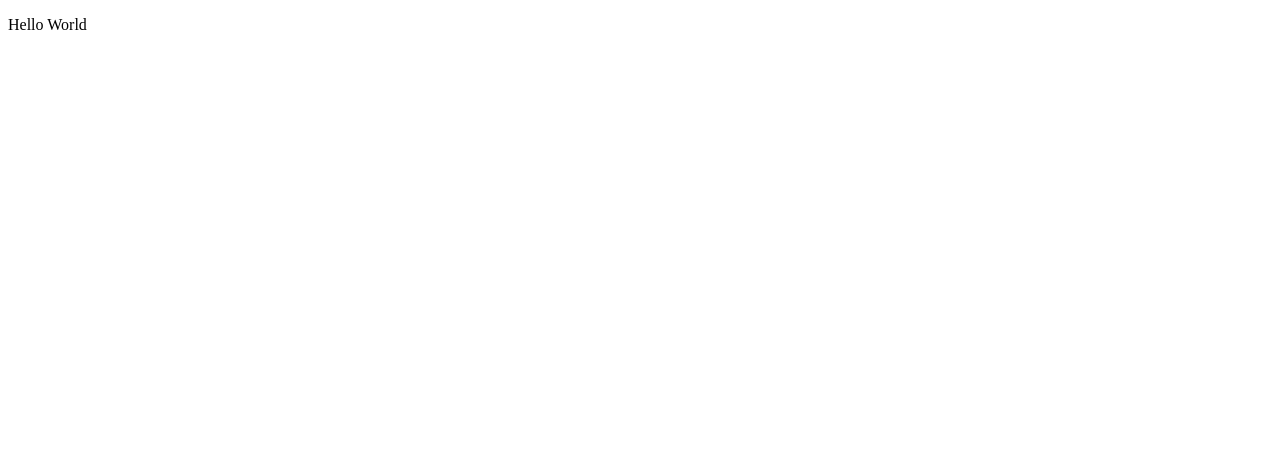
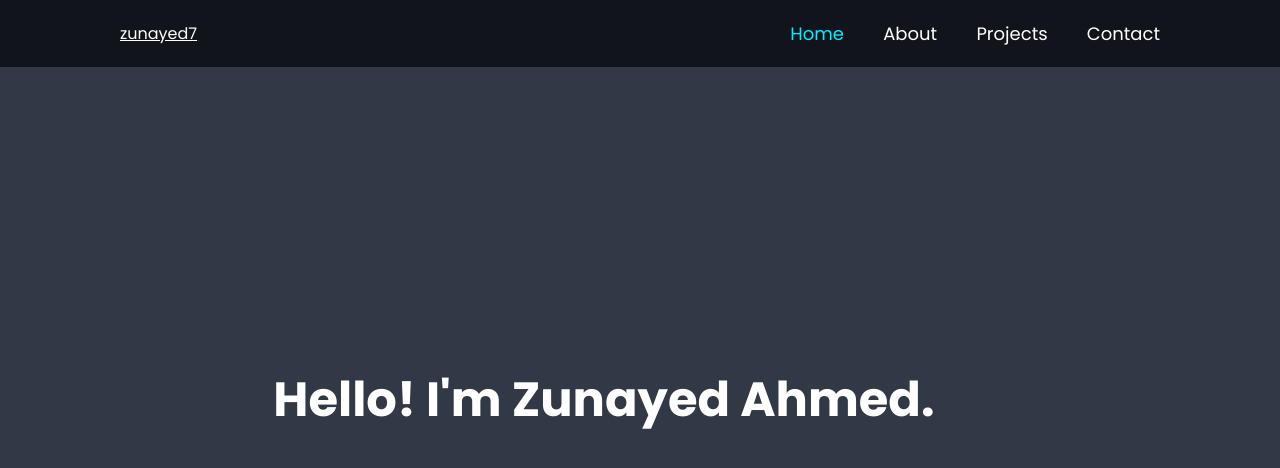
Before and after one commit to ZunayedAhmed7/Portfolio, a plain HTML site: page index.html in a window 1280 px wide. Drawn offline with Linux system fonts and the light colour scheme.

Commit message:
templates

```diff
--- a/index.html
+++ b/index.html
@@ -1,11 +1,72 @@
 <!DOCTYPE html>
 <html lang="en">
+
 <head>
     <meta charset="UTF-8">
     <meta name="viewport" content="width=device-width, initial-scale=1.0">
     <title>Document</title>
+    <link rel="stylesheet" href="styles.css">
 </head>
+
 <body>
-    <p>Hello World</p>
+    <header>
+        <a href="#" class="logo">zunayed7</a>
+        <nav>
+            <a href="#one">Home</a>
+            <a href="#two">About</a>
+            <a href="#three">Projects</a>
+            <a href="#four">Contact</a>
+        </nav>
+    </header>
+
+
+    <div class="container">
+
+        <section id="one">
+
+            <div class="aboutText">
+                <h1>Hello! I'm Zunayed Ahmed.</h1>
+            </div>
+            <!-- <p>2nd Year Software Engineering Student</p> -->
+
+
+        </section>
+
+
+        <section id="two">
+        <div class = aboutMe>
+            <h1>About Me</h1>
+            <p>I'm Zunayed Ahmed, a passionate software engineering student at Seneca
+                    Polytechnic in Toronto, Ontario. With a  foundation in Python, C++, and
+                    NodeJS, I specialize in web development, database management, and software
+                    engineering methodologies. I enjoy solving complex problems, building efficient software
+                solutions, and continuously learning about new technologies. My goal is to develop innovative and
+                user-friendly applications that enhance digital experiences.
+            </p>
+        </div>
+        <div class = "skill">
+            <h2>Key Skills</h2>
+            <ul>
+                <li>Programming Languages: Python, C++, NodeJS</li>
+                <li>Web Development: HTML, CSS, JavaScript, React</li>
+                <li>Database Management: SQL, SQLite</li>
+                <li>Cybersecurity & Encryption: Flask-Bcrypt, Cryptography</li>
+                <li>Software Development: Agile, Version Control (Git)</li>
+            </ul>
+        </div>
+
+        </section>
+
+        <section id="three">
+            <h1>Project</h1>
+        </section>
+
+        <section id="four">
+            <h1>Contact</h1>
+        </section>
+
+    </div>
+    <script src="script.js"></script>
 </body>
+
 </html>
--- /dev/null
+++ b/script.js
@@ -0,0 +1,16 @@
+let sections = document.querySelectorAll('section');
+let navLinks = document.querySelectorAll('header nav a');
+window.onscroll = () => {
+    sections.forEach(sec => {
+        let top = window.scrollY;
+        let offset = sec.offsetTop - 150;
+        let height = sec.offsetHeight;
+        let id = sec.getAttribute('id');
+        if(top >= offset && top < offset + height) {
+            navLinks.forEach(links => {
+                links.classList.remove('active');
+                document.querySelector('header nav a[href*=' + id + ']').classList.add('active');
+            });
+        };
+    });
+};
--- a/styles.css
+++ b/styles.css
@@ -0,0 +1,94 @@
+@import url('https://fonts.googleapis.com/css2?family=Poppins:ital,wght@0,100;0,200;0,300;0,400;0,500;0,600;0,700;0,800;0,900;1,100;1,200;1,300;1,400;1,500;1,600;1,700;1,800;1,900&display=swap');
+*{
+    margin: 0;
+    padding: 0;
+    box-sizing: border-box;
+    font-family: "Poppins", serif;
+    scroll-behavior: smooth;
+    color: white;
+}
+
+
+.container{
+    scroll-snap-type: y mandatory;
+    overflow-y: scroll;
+    height: 100vh;
+}
+
+header {
+    position: fixed;
+    top: 0;
+    left: 0;
+    width: 100%;
+    padding: 20px 120px;
+    background: #11141a;
+    display: flex;
+    justify-content: space-between;
+    align-items: center;
+    z-index: 00;
+}
+
+nav a {
+    font-size: 18px;
+    color: #fff;
+    text-decoration: none;
+    margin-left: 35px;
+    transition: .3s;
+}
+nav a:hover,
+nav a.active {
+    color: #0ef;
+}
+section {
+    min-height: 100vh;
+    display: flex;
+    justify-content: center;
+    align-items: center;
+    background: #1f242d;
+    color: #fff;
+    font-weight: 700;
+    scroll-snap-align: start;
+}
+section:nth-child(odd) {
+    background: #323946;
+}
+
+
+.aboutText{
+    width: 47ch;
+    animation: typing 2s steps(48), blink .5s step-end infinite alternate;
+    white-space: nowrap;
+    overflow: hidden;
+    border-right: 3px solid;
+    font-family: monospace;
+    font-size: 2em;
+}
+
+@keyframes typing {
+    from {
+      width: 0
+    }
+  }
+
+  @keyframes blink {
+    50% {
+      border-color: transparent
+    }
+  }
+
+#one{
+    display: flex;
+    flex-direction: column;
+    /* border: 1px solid rebeccapurple; */
+}
+
+#two{
+    display: flex;
+    flex-direction: column;
+}
+
+.aboutMe{
+    width: 50%;
+    gap: 40px;
+    margin-bottom: 30px;
+}
```
Also changed, not shown: node.js (deleted).
